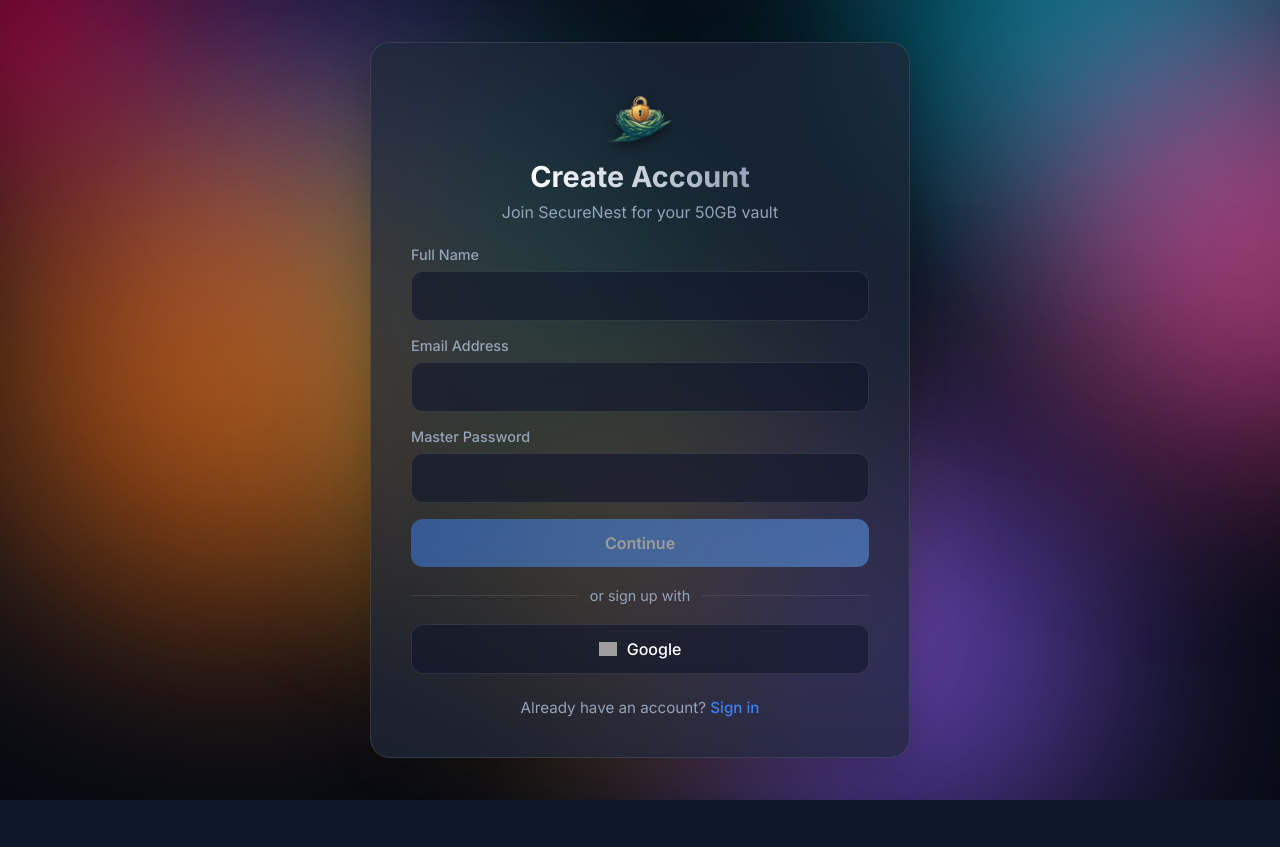
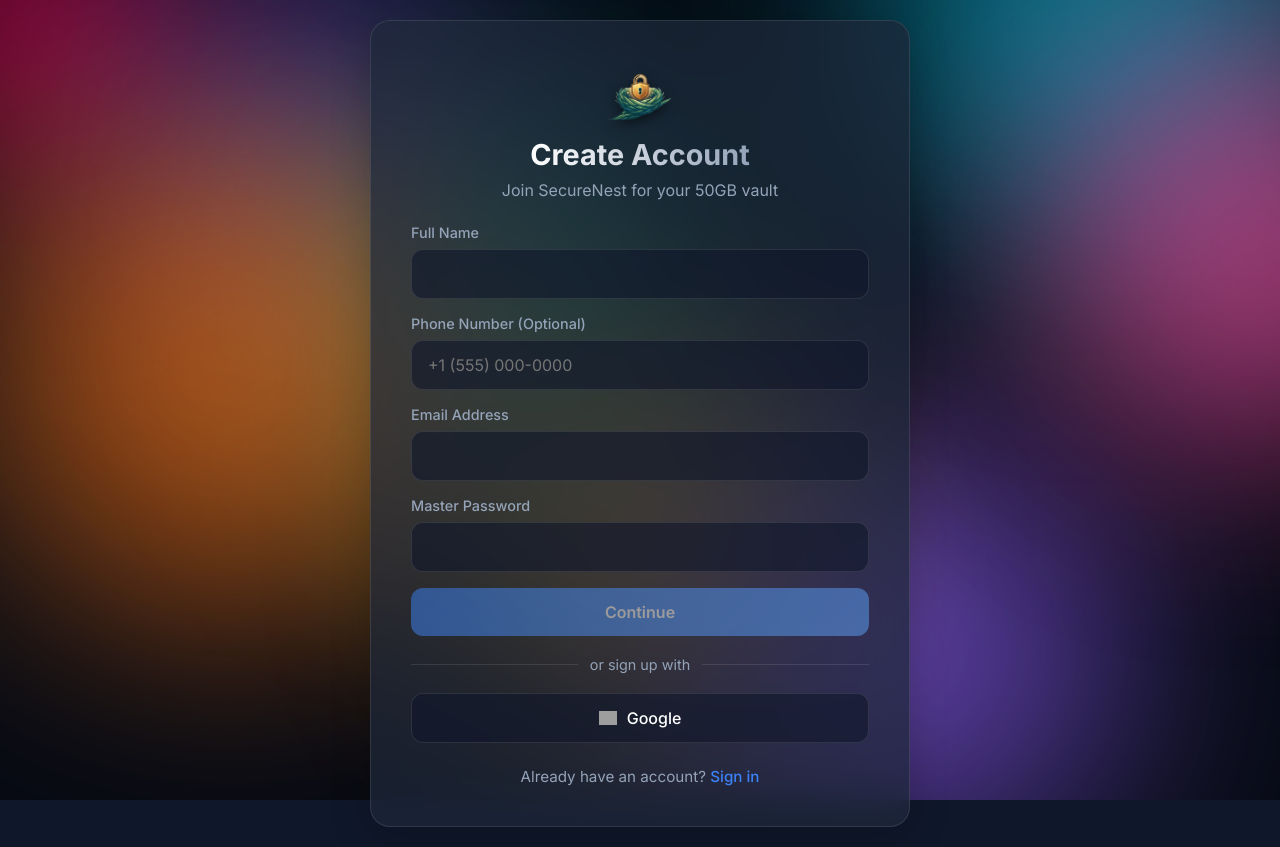
Before and after one commit to securenest046/securenest-cloud, a React (Vite) app in the folder securenest-frontend/: page /register in a window 1280 px wide. Before the commit the page ends 800 px from the top, so only its background shows below. Built offline with nearby package versions, Linux system fonts and the light colour scheme; no server answers; grey boxes are pictures that could not be loaded.

Commit message:
Final Production Deployment Hotfix

```diff
--- a/securenest-frontend/src/pages/Auth/OtpVerify.jsx
+++ b/securenest-frontend/src/pages/Auth/OtpVerify.jsx
@@ -1,4 +1,5 @@
 import React, { useState } from 'react';
+import { useLocation, useNavigate } from 'react-router-dom';
 import axios from 'axios';
 import { useAuth } from '../../context/AuthContext';
 import Loader from '../../components/Loader';
--- a/securenest-frontend/src/pages/Auth/Register.jsx
+++ b/securenest-frontend/src/pages/Auth/Register.jsx
@@ -9,7 +9,8 @@
   const [formData, setFormData] = useState({
     fullName: '',
     email: '',
-    password: ''
+    password: '',
+    phone: '' // Added for sync with verification payload
   });
 
   const [pwdCriteria, setPwdCriteria] = useState({
@@ -87,6 +88,11 @@
           </div>
 
           <div className="input-group" style={{ marginBottom: '16px' }}>
+            <label>Phone Number (Optional)</label>
+            <input type="tel" name="phone" className="input-field" onChange={handleChange} placeholder="+1 (555) 000-0000" />
+          </div>
+
+          <div className="input-group" style={{ marginBottom: '16px' }}>
             <label>Email Address</label>
             <input type="email" name="email" className="input-field" onChange={handleChange} required />
           </div>
```
